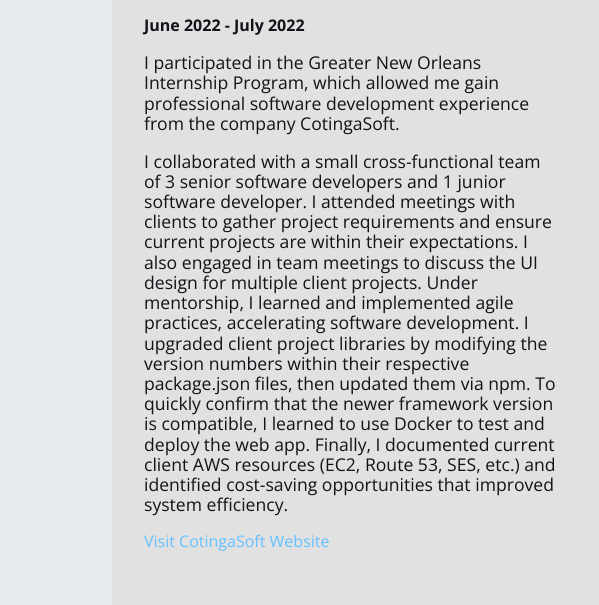
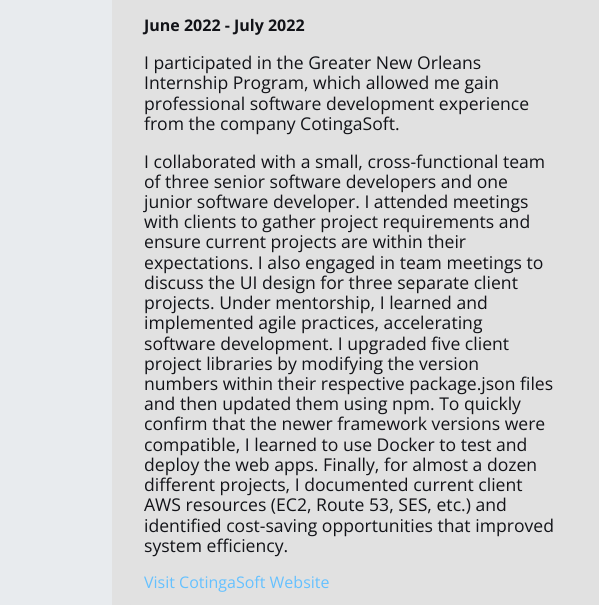
Before and after one commit to Kevin11CG/Kevin11CG.github.io, a plain HTML site: page index.html in a window 1280 px wide. Shown: the part 758-1363 px from the top of the page, 0-599 px from the left. Drawn offline with nearby package versions, Linux system fonts and the light colour scheme.

Commit message:
Better quantify achievements and further clarify CotingaSoft role description

```diff
--- a/index.html
+++ b/index.html
@@ -92,13 +92,13 @@
                         which allowed me gain professional software development experience from the company CotingaSoft.
                     </p>
                     <p>
-                        I collaborated with a small cross-functional team of 3 senior software developers and 1 junior software developer.
+                        I collaborated with a small, cross-functional team of three senior software developers and one junior software developer.
                         I attended meetings with clients to gather project requirements and ensure current projects are within their expectations.
-                        I also engaged in team meetings to discuss the UI design for multiple client projects.
+                        I also engaged in team meetings to discuss the UI design for three separate client projects.
                         Under mentorship, I learned and implemented agile practices, accelerating software development.
-                        I upgraded client project libraries by modifying the version numbers within their respective package.json files, then updated them via npm.
-                        To quickly confirm that the newer framework version is compatible, I learned to use Docker to test and deploy the web app.
-                        Finally, I documented current client AWS resources (EC2, Route 53, SES, etc.) and identified cost-saving opportunities that improved system efficiency.
+                        I upgraded five client project libraries by modifying the version numbers within their respective package.json files and then updated them using npm.
+                        To quickly confirm that the newer framework versions were compatible, I learned to use Docker to test and deploy the web apps.
+                        Finally, for almost a dozen different projects, I documented current client AWS resources (EC2, Route 53, SES, etc.) and identified cost-saving opportunities that improved system efficiency.
                     </p>
                     <a class="external-link" href="https://cotingasoft.com" target="_blank">Visit CotingaSoft Website</a>
                 </div>
```
Also changed, not shown: 1 other file.
